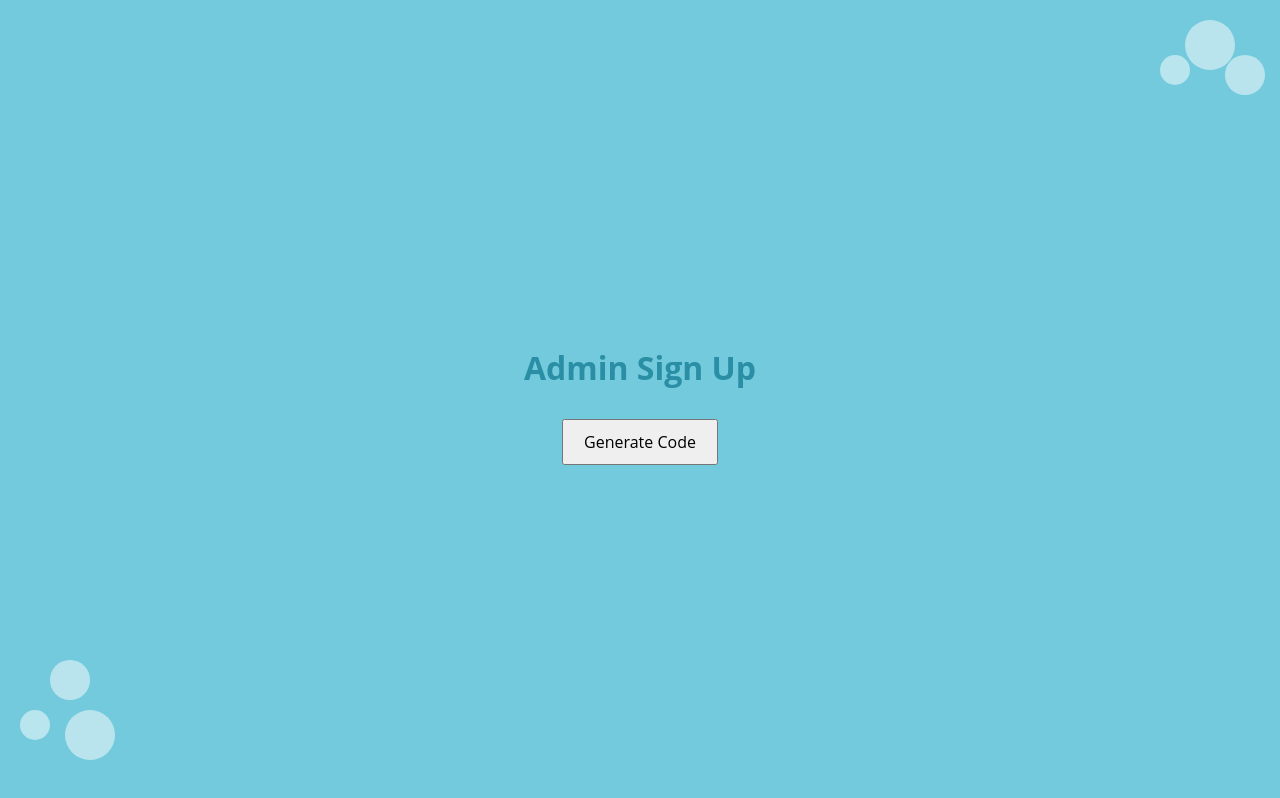
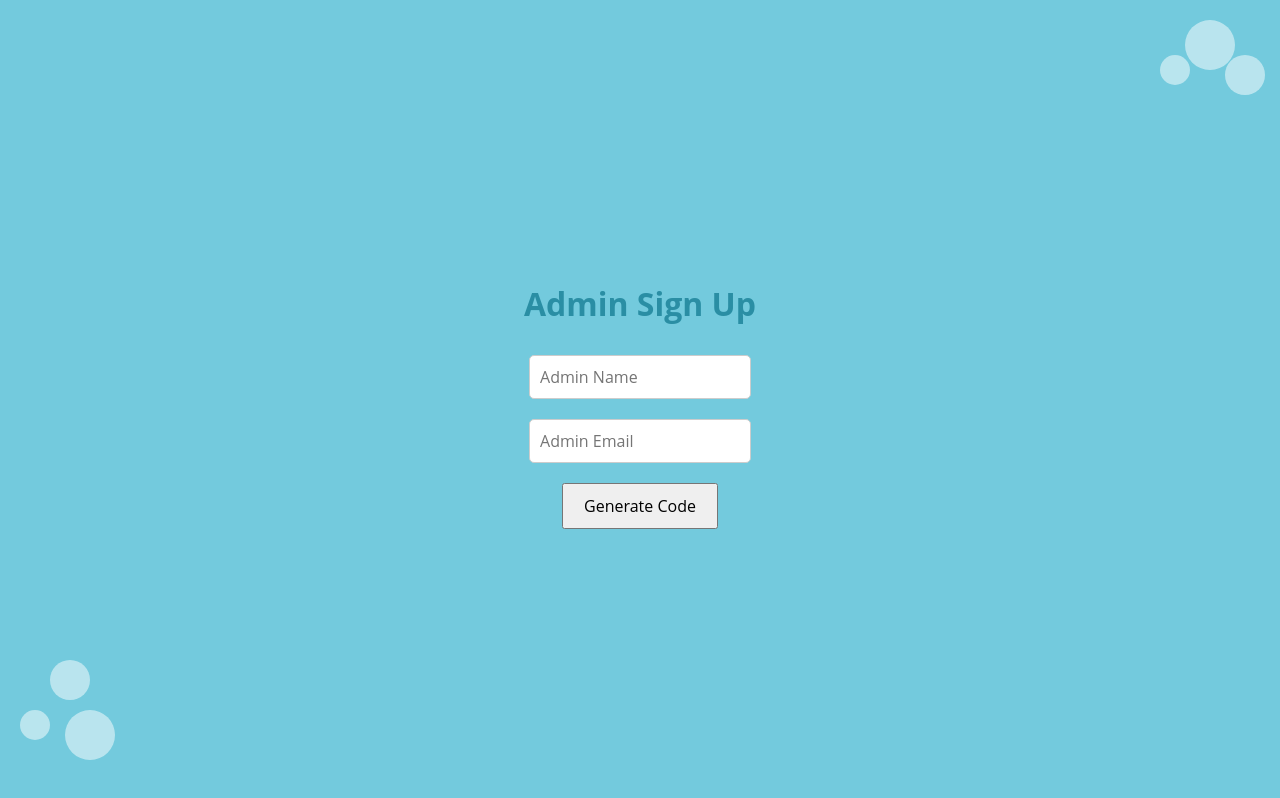
Before and after one commit to Hareem-K/HabitCircle_albertahealthhack, a React (Create React App) app in the folder habitcircle/: page /Admin in a window 1280 px wide. Built offline with nearby package versions, Linux system fonts and the light colour scheme.

Commit message:
added name/email to admin

```diff
--- a/habitcircle/src/Pages/AdminSignUp.js
+++ b/habitcircle/src/Pages/AdminSignUp.js
@@ -6,10 +6,16 @@ import React, { useState } from 'react';
 import './Styling/AdminSignUp.css';
 
 function AdminSignUp() {
+    const [adminName, setAdminName] = useState('');
+    const [adminEmail, setAdminEmail] = useState('');
     const [generatedKey, setGeneratedKey] = useState('');
     const [showDashboardButton, setShowDashboardButton] = useState(false);
 
     const generateKey = () => {
+        if (adminName === '' || adminEmail === '') {
+            alert('Please enter both name and email.');
+            return;
+        }
         // Simple key generation logic (for demonstration purposes)
         const key = Math.random().toString(36).substring(2, 15);
         setGeneratedKey(key);
@@ -32,6 +38,20 @@ function AdminSignUp() {
     return (
         <div className="admin-signup-container bg-special">
             <h1 className="AdminTitle">Admin Sign Up</h1>
+            <input
+                type="text"
+                placeholder="Admin Name"
+                value={adminName}
+                onChange={(e) => setAdminName(e.target.value)}
+                className="admin-input"
+            />
+            <input
+                type="email"
+                placeholder="Admin Email"
+                value={adminEmail}
+                onChange={(e) => setAdminEmail(e.target.value)}
+                className="admin-input"
+            />
             <button onClick={generateKey}>Generate Code</button>
             {generatedKey && (
                 <div>
--- a/habitcircle/src/Pages/Styling/AdminSignUp.css
+++ b/habitcircle/src/Pages/Styling/AdminSignUp.css
@@ -24,6 +24,15 @@ body {
 .admin-signup-container h1 {
     font-size: 2em;
     margin-bottom: 20px;
+}
+
+.admin-signup-container input {
+    margin: 10px;
+    padding: 10px;
+    font-size: 1em;
+    width: 200px;
+    border: 1px solid #ccc;
+    border-radius: 5px;
 }
 
 .admin-signup-container button {
```
